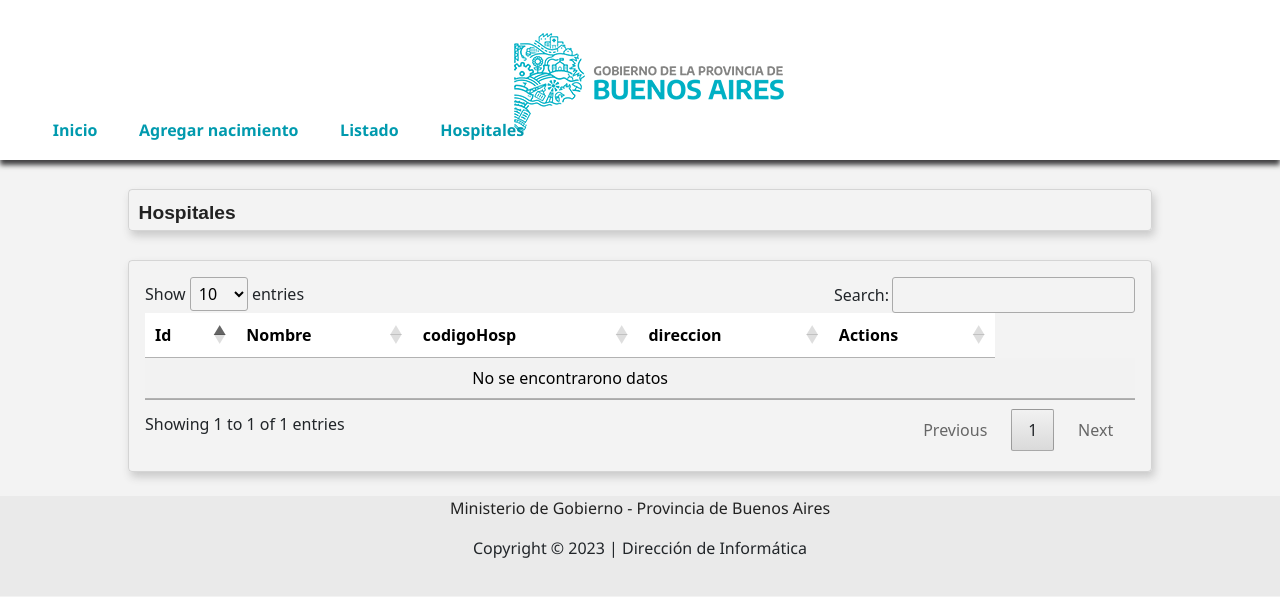
After one commit to blackbarrier/crudborrador, a Symfony app: template templates/hospital/index.html.twig in a window 1280 px wide. The commit adds this page. Shown: the top 597 px of the page. Run offline with Twig, Linux system fonts and the light colour scheme; the template is opened without the code that fills it, so the values that code supplies are empty; some libraries are stand-ins or nearby versions.

Commit message:
se cargo hospitales

```diff
--- a/templates/base.html.twig
+++ b/templates/base.html.twig
@@ -24,6 +24,7 @@
             <a class="navbtn" href="{{ path('') }}">Inicio</a>
             <a class="navbtn" href="{{ path('app_persona_new') }}">Agregar nacimiento</a>
             <a class="navbtn" href="{{ path('app_persona_index') }}">Listado</a>
+            <a class="navbtn" href="{{ path('app_hospital_index') }}">Hospitales</a>
         </nav>
         </div>
 
--- /dev/null
+++ b/templates/hospital/index.html.twig
@@ -0,0 +1,51 @@
+{% extends 'base.html.twig' %}
+
+{% block title %}Hospitales{% endblock %}
+
+{% block encabezado %}
+    Hospitales
+{% endblock %}
+
+{% block main %}
+
+
+
+    <table class="table table-striped table-hover" id="table">
+        <thead>
+            <tr>
+                <th>Id</th>
+                <th>Nombre</th>
+                <th>codigoHosp</th>
+                <th>direccion</th>
+                <th>Actions</th>
+            </tr>
+        </thead>
+        <tbody>
+        {% for hospital in hospitales %}
+            <tr>
+                <td>{{ hospital.id }}</td>
+                <td>{{ hospital.Nombre }}</td>
+                <td>{{ hospital.codigoHosp }}</td>
+                <td>{{ hospital.direccion }}</td>
+                <td>
+
+                    {# <a title="Visualizar" href="{{ path('app_hospital_show', {'id': hospital.id}) }}"></a>   #}
+                        <i class="fa-solid fa-eye"></i>
+                    {# <a title="Modificar" href="{{ path('app_hospital_edit', {'id': hospital.id}) }}"></a> #}
+                        <i class="fa-regular fa-pen-to-square"></i>
+                </td>
+
+            </tr>
+        {% else %}
+            <tr>
+                <td colspan="5">No se encontrarono datos</td>
+                <td></td>
+                <td></td>
+                <td></td>
+                <td></td>
+
+            </tr>
+        {% endfor %}
+        </tbody>
+    </table>
+    {% endblock %}
```
Also changed, not shown: src/Controller/HospitalController.php (added, +30 -0 lines), templates/persona/index.html.twig (+7 -0 lines).
